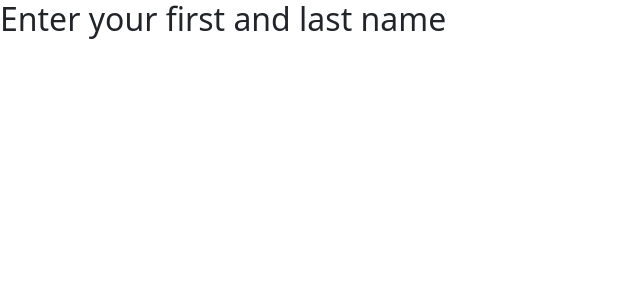
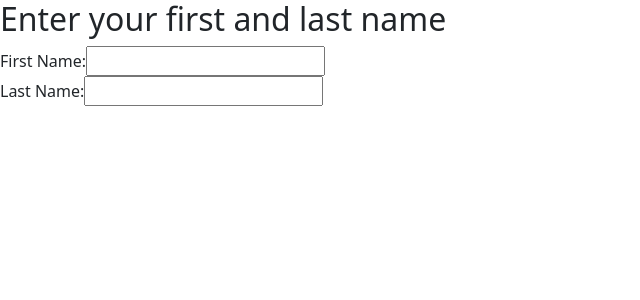
Before and after one commit to armujahid/wh-fe-node, an Angular app: page /test-four in a window 1280 px wide. Shown: the top 300 px of the page, without its empty margins (0-640 px from the left). Built offline with nearby package versions, Linux system fonts and the light colour scheme.

Commit message:
angular 4

```diff
--- a/src/app/test-04.ts
+++ b/src/app/test-04.ts
@@ -6,24 +6,44 @@
 import { Component, NgModule  } from '@angular/core';
 import { RouterModule} from "@angular/router";
 import { CommonModule } from '@angular/common';
+import { FormsModule } from '@angular/forms';
 
 @Component({
     selector : 'ng-app',
     template : `
                 <h2>Enter your first and last name</h2>
                 <div>
+                    <label for="firstName">First Name:</label>
+                    <input type="text" id="firstName" [(ngModel)]="firstName" (blur)="generateUsername()" />
+                </div>
+                <div>
+                    <label for="lastName">Last Name:</label>
+                    <input type="text" id="lastName" [(ngModel)]="lastName" (blur)="generateUsername()" />
+                </div>
+                <div *ngIf="username">
+                    <label for="username">Username:</label>
+                    <span id="username">{{ username }}</span>
                 </div>
                 `,
     styles : []
 })
 export class UserNameComponent {
+    firstName: string = '';
+    lastName: string = '';
+    username: string = '';
 
-
+    generateUsername() {
+        if (this.firstName && this.lastName) {
+            const randomInt = Math.floor(Math.random() * 9) + 1;
+            this.username = `${this.firstName.toLowerCase()}_${this.lastName.toLowerCase()}_${randomInt}`;
+        }
+    }
 }
 
 @NgModule({
     imports : [
         CommonModule,
+        FormsModule,
         RouterModule.forChild([
             {
                 path : "",
```
